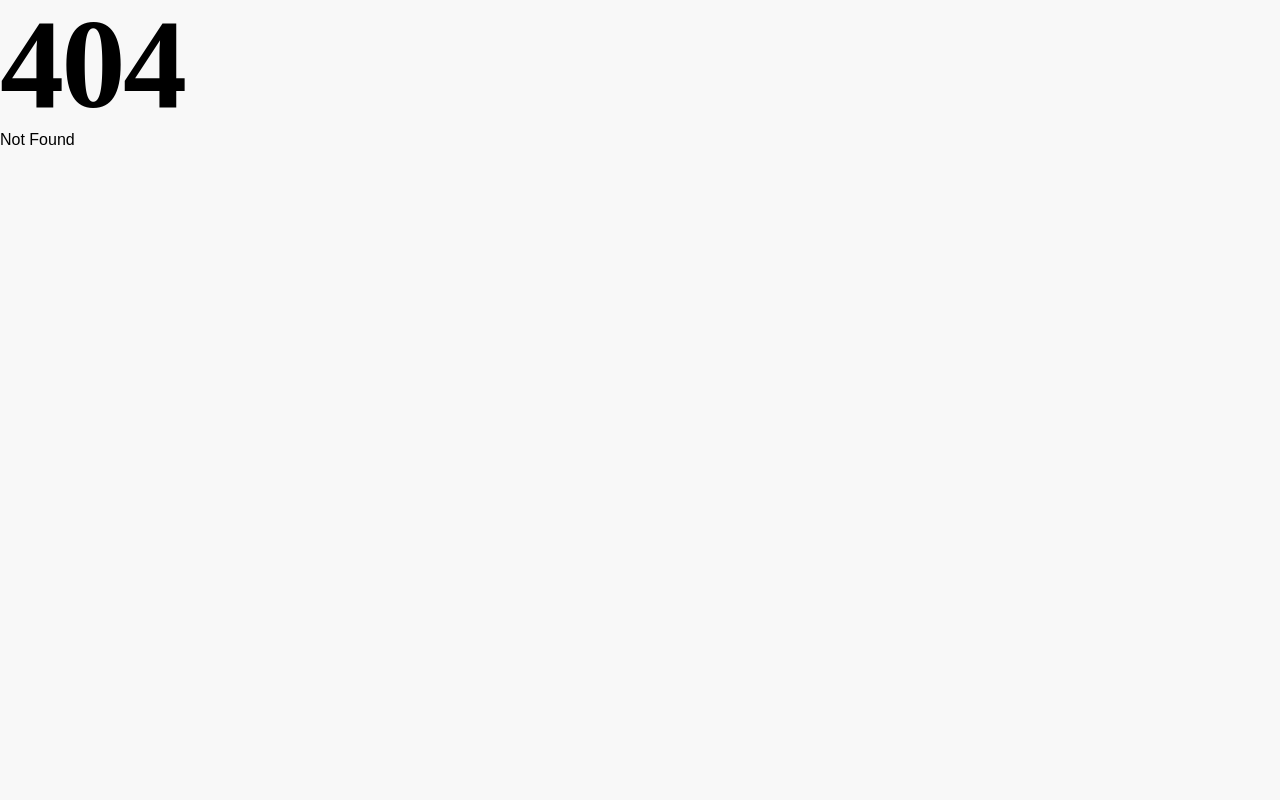
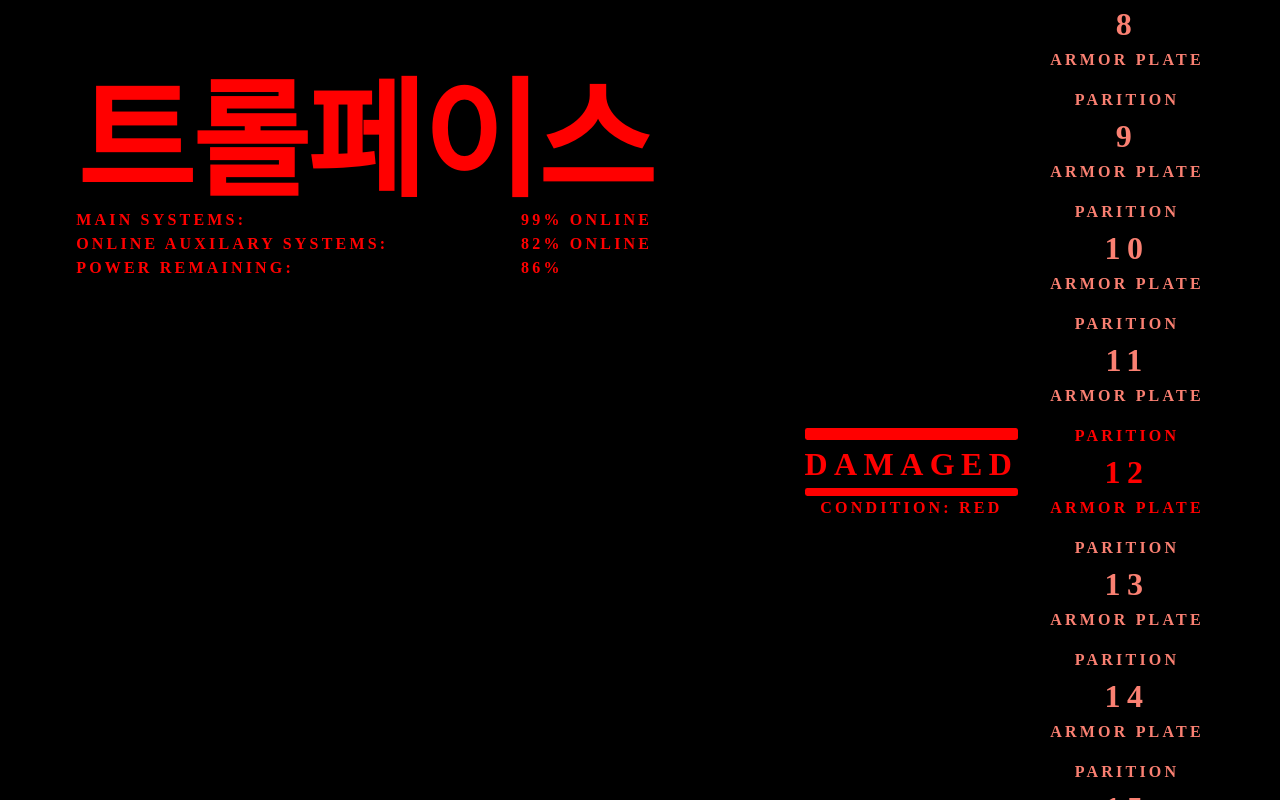
Before and after one commit to styxpilled/marathon, a SvelteKit app: page /7 in a window 1280 px wide. Before the commit this address had no page. Built offline with nearby package versions, Linux system fonts and the light colour scheme.

Commit message:
feat: page 7 prototype

```diff
--- /dev/null
+++ b/src/routes/7/+page.svelte
@@ -0,0 +1,123 @@
+<script lang="ts">
+	let partitionOffset = Math.round(Math.random() * 90);
+</script>
+
+<div class="root">
+	<div class="main">
+		<h1 class="trollface">트롤페이스</h1>
+		<h3>MAIN SYSTEMS: <span>{Math.round(Math.random() * 25) + 75}% ONLINE</span></h3>
+		<h3>
+			ONLINE AUXILARY SYSTEMS: <span>{Math.round(Math.random() * 50) + 50}% ONLINE</span>
+		</h3>
+		<h3>
+			POWER REMAINING: <span
+				>{Math.round(Math.random() * 25) + 75}% <span class="hidden">ONLINE</span></span
+			>
+		</h3>
+	</div>
+	<div class="damaged">
+		<div class="damaged-text">
+			<div class="damaged-top" />
+			<h2>DAMAGED</h2>
+			<div class="damaged-bottom" />
+			<h3>CONDITION: RED</h3>
+		</div>
+		<ol class="partitions">
+			{#each { length: 9 } as _, i}
+				<li class:active={i === 4} class="partition">
+					<h3>PARITION</h3>
+					<h2>{i + partitionOffset}</h2>
+					<h3>ARMOR PLATE</h3>
+				</li>
+			{/each}
+		</ol>
+	</div>
+</div>
+
+<style>
+	.root {
+		color: red;
+		display: flex;
+		flex-direction: row;
+		align-items: start;
+		justify-content: space-around;
+		height: 100vh;
+		min-height: 100vh;
+		width: 100%;
+		overflow: hidden;
+		background-color: black;
+	}
+
+	.main {
+		padding-top: 5rem;
+	}
+
+	.main > h3 {
+		display: flex;
+		justify-content: space-between;
+	}
+
+	.damaged {
+		display: flex;
+		align-items: center;
+	}
+
+	.damaged-text {
+		margin-top: -2.2rem;
+		margin-right: 2rem;
+		display: flex;
+		flex-direction: column;
+		align-items: center;
+		width: max-content;
+		/* animation: blink 1.5s steps(5, start) infinite; */
+	}
+
+	.damaged-top {
+		height: 0.75rem;
+		width: 100%;
+		background-color: red;
+		border-radius: 0.15rem;
+	}
+
+	.damaged-bottom {
+		height: 0.5rem;
+		width: 100%;
+		background-color: red;
+		border-radius: 0.15rem;
+	}
+
+	h2 {
+		font-size: 2rem;
+	}
+
+	h2,
+	h3 {
+		letter-spacing: 0.2em;
+	}
+
+	.partitions {
+		margin-top: -1.5rem;
+	}
+
+	.partition {
+		display: flex;
+		flex-direction: column;
+		align-items: center;
+		margin-bottom: 1rem;
+		color: salmon;
+	}
+
+	.hidden {
+		visibility: hidden;
+	}
+
+	.active {
+		color: red;
+	}
+
+	@keyframes blink {
+		to {
+			visibility: hidden;
+		}
+	}
+</style>
```
